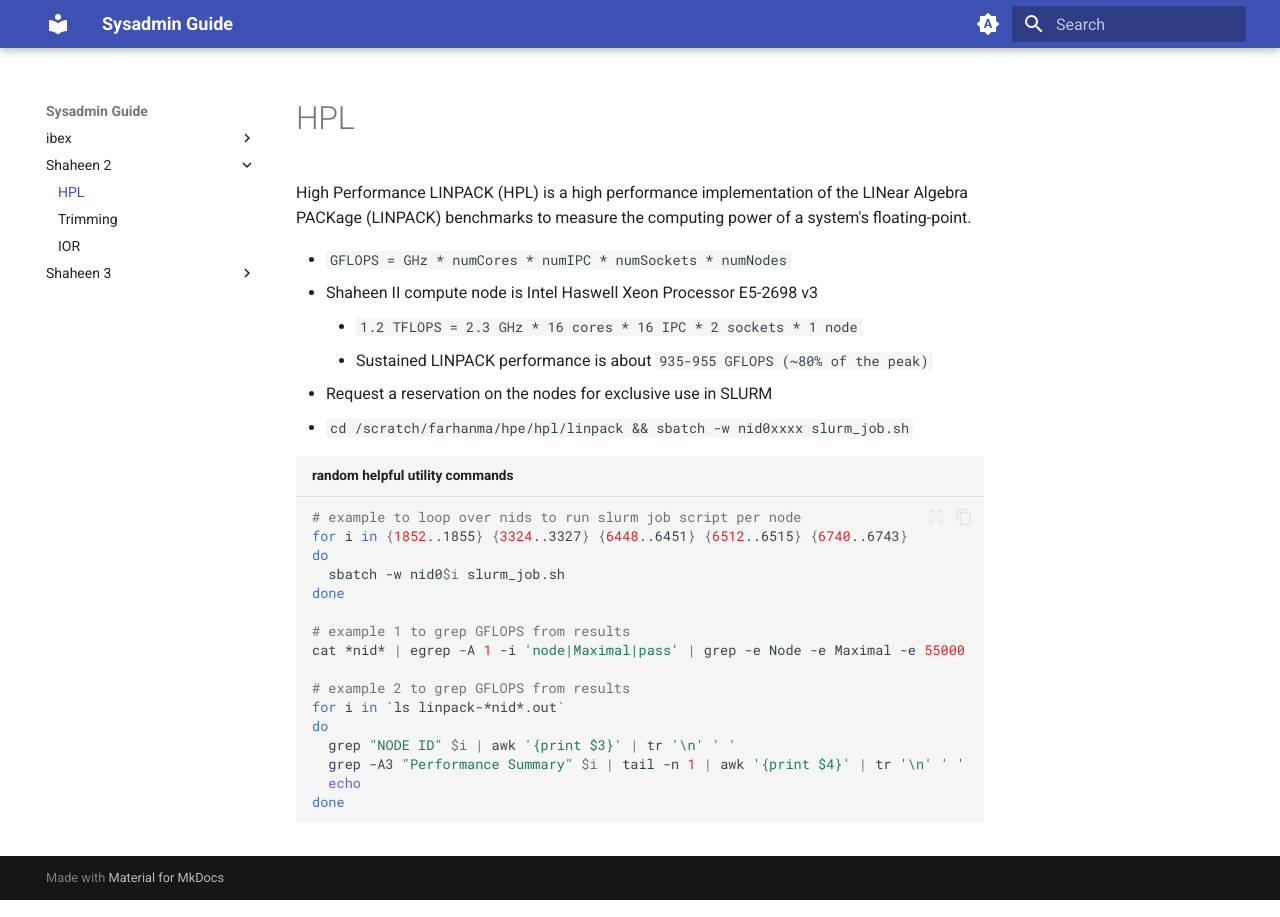
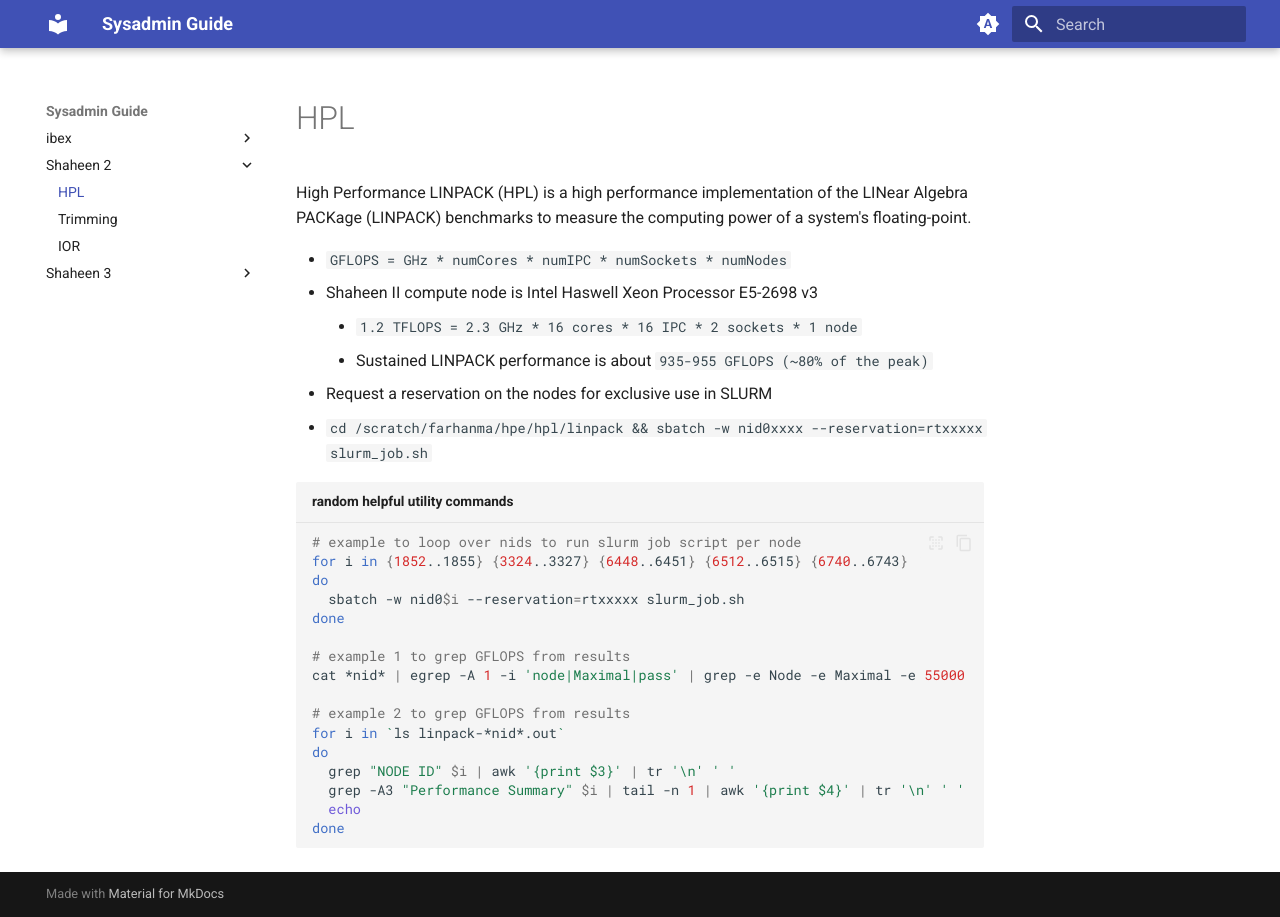
Before and after one commit to farhanma/hpe, an MkDocs documentation site: the page built from docs/shaheen2/hpl/README.md, in a window 1280 px wide. Built offline with MkDocs 1.6.1 and Material for MkDocs 9.7.7, drawn with Linux system fonts in a browser that asks for light colours.

Commit message:
Update README.md

````diff
--- a/docs/shaheen2/hpl/README.md
+++ b/docs/shaheen2/hpl/README.md
@@ -11,13 +11,13 @@ floating-point.
     - `1.2 TFLOPS = 2.3 GHz * 16 cores * 16 IPC * 2 sockets * 1 node`
     - Sustained LINPACK performance is about `935-955 GFLOPS (~80% of the peak)`
 - Request a reservation on the nodes for exclusive use in SLURM
-- `cd /scratch/farhanma/hpe/hpl/linpack && sbatch -w nid0xxxx slurm_job.sh`
+- `cd /scratch/farhanma/hpe/hpl/linpack && sbatch -w nid0xxxx --reservation=rtxxxxx slurm_job.sh`
 
 ```sh title="random helpful utility commands"
 # example to loop over nids to run slurm job script per node
 for i in {1852..1855} {3324..3327} {6448..6451} {6512..6515} {6740..6743}
 do
-  sbatch -w nid0$i slurm_job.sh
+  sbatch -w nid0$i --reservation=rtxxxxx slurm_job.sh
 done
 
 # example 1 to grep GFLOPS from results
````
